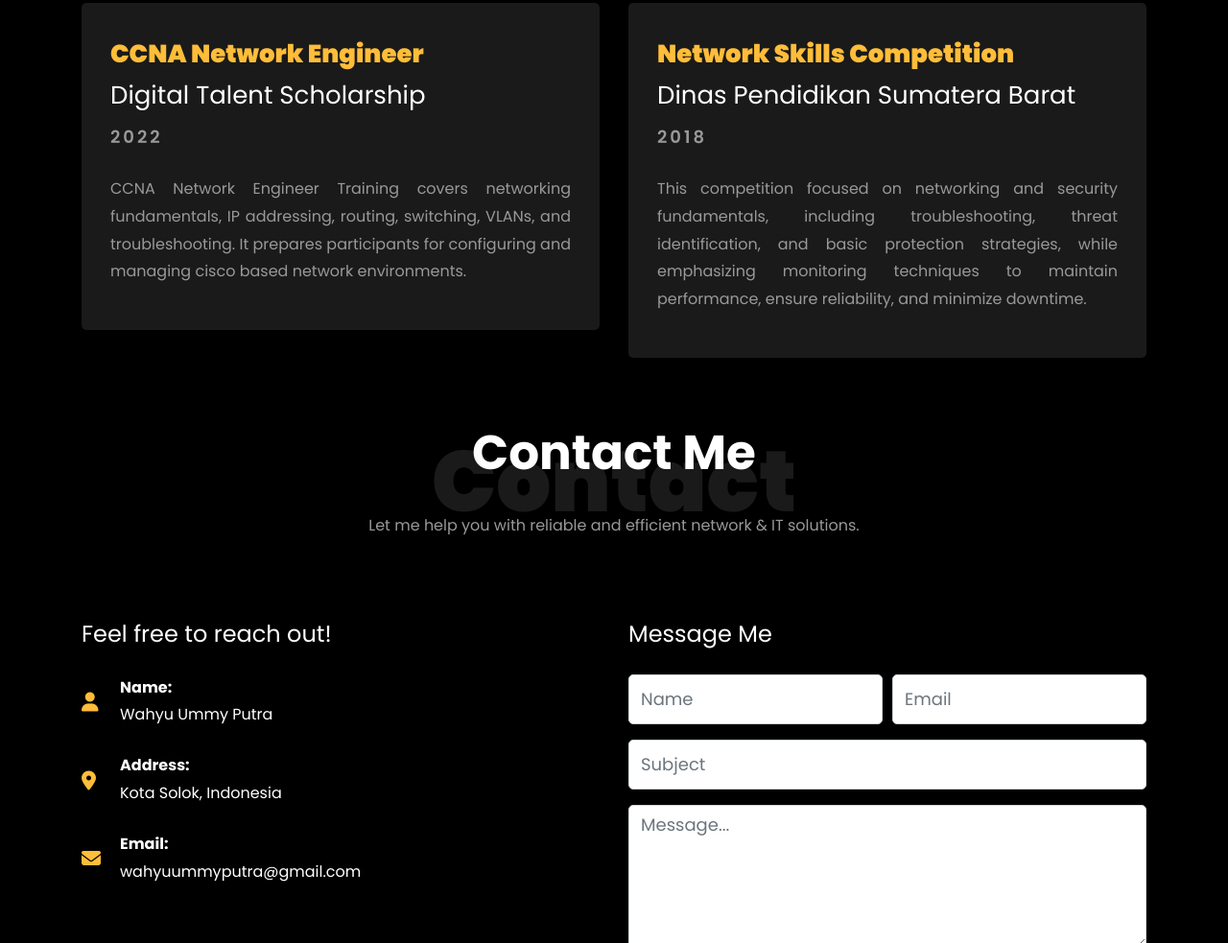
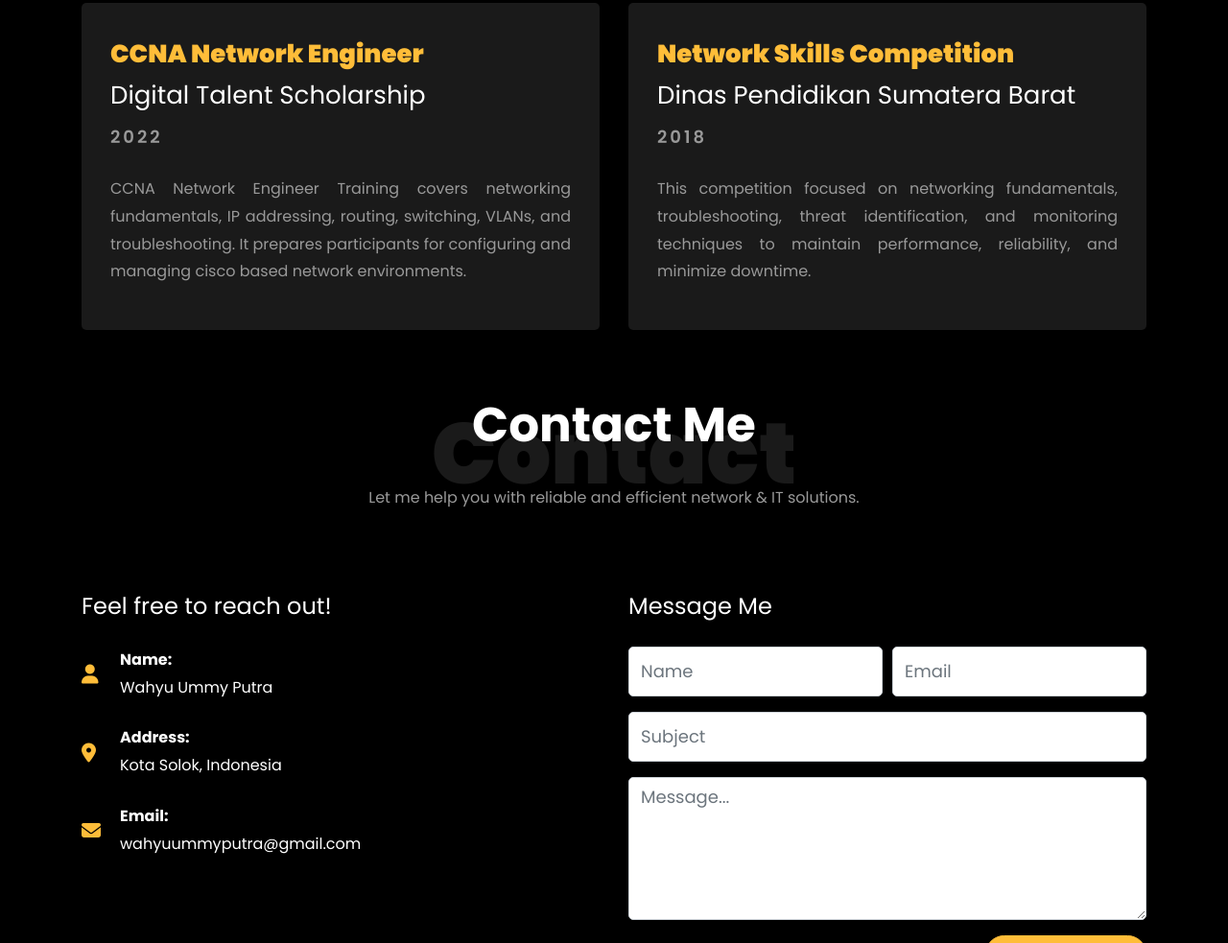
Before and after one commit to wuputra/My-Portfolio, a plain HTML site: page index.html in a window 1280 px wide. Shown: the part 2945-3928 px from the top of the page at 96% size. Drawn offline with Linux system fonts and the light colour scheme.

Commit message:
Update index.html

```diff
--- a/index.html
+++ b/index.html
@@ -410,8 +410,7 @@
               <h2>Dinas Pendidikan Sumatera Barat</h2>
               <span class="position">2018</span>
               <p style="text-align: justify" class="mt-4">
-                This competition focused on networking and security fundamentals, including troubleshooting, threat identification, and
-                basic protection strategies, while emphasizing monitoring techniques to maintain performance, ensure reliability, and minimize downtime.
+               This competition focused on networking fundamentals, troubleshooting, threat identification, and monitoring techniques to maintain performance, reliability, and minimize downtime.
               </p>
             </div>
           </div>
```
